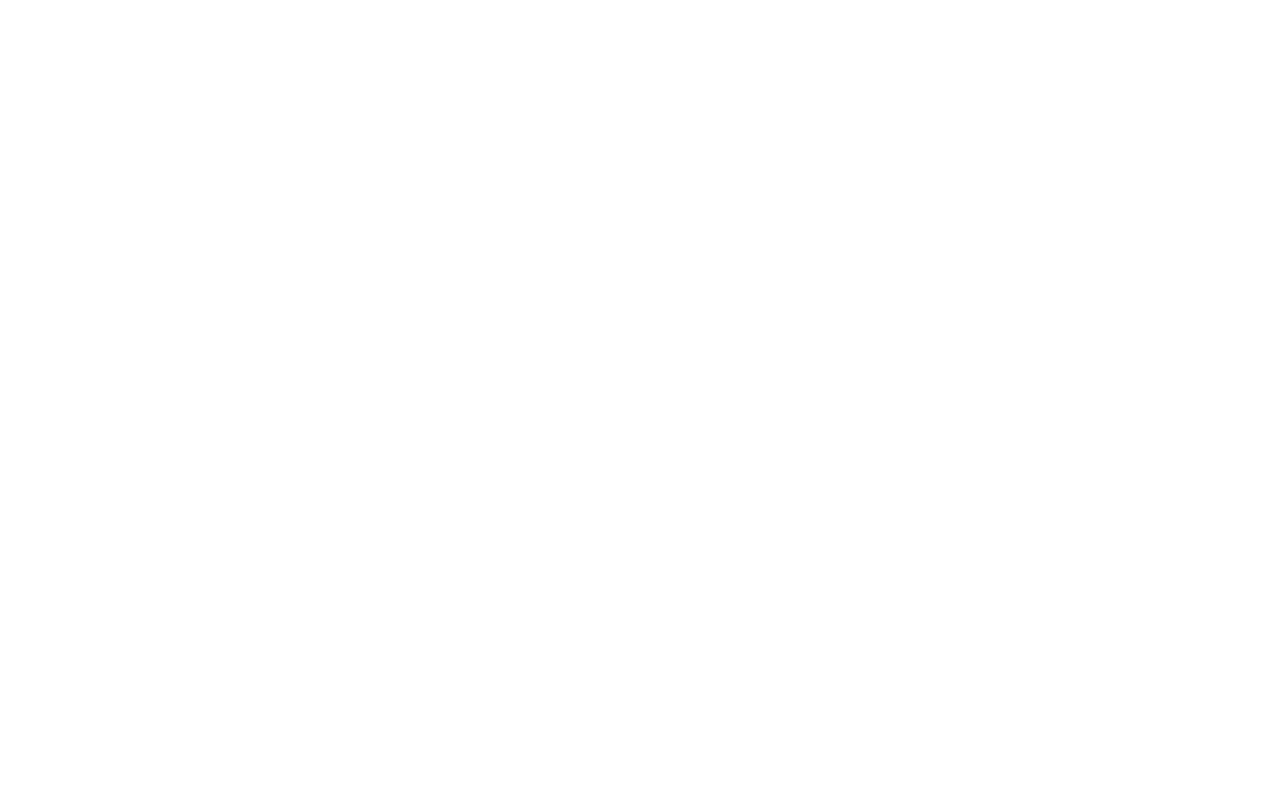
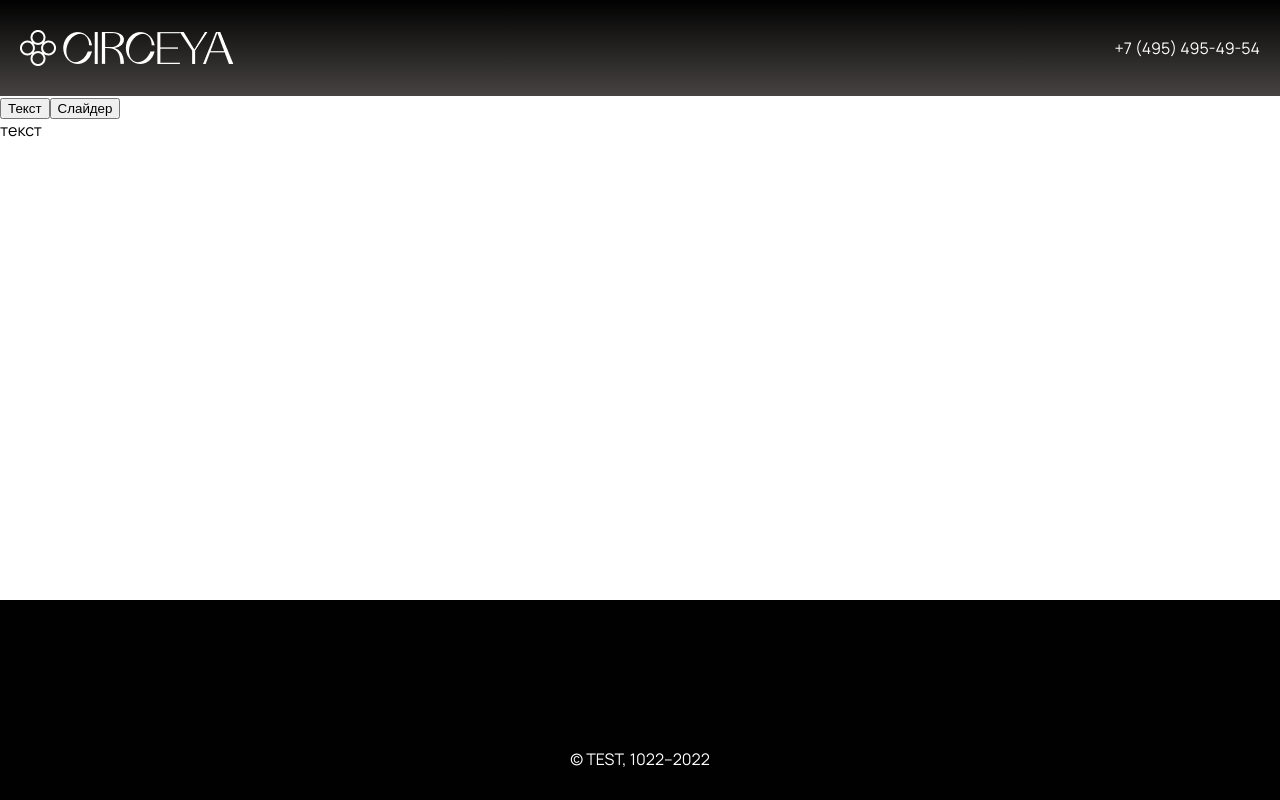
Before and after one commit to IsaAgverdiev/task-keep-calm, a Vue app: page / in a window 1280 px wide. Built offline with nearby package versions, Linux system fonts and the light colour scheme.

Commit message:
feat: add footer, header, router

```diff
--- a/package.json
+++ b/package.json
@@ -7,7 +7,8 @@
     "build": "vue-cli-service build"
   },
   "dependencies": {
-    "vue": "^3.2.13"
+    "vue": "^3.2.13",
+    "vue-router": "^4.1.2"
   },
   "devDependencies": {
     "@vue/cli-service": "~5.0.0"
--- a/src/App.vue
+++ b/src/App.vue
@@ -1,22 +1,63 @@
 <template>
+  <Header />
+  <Tabs />
+  <router-view></router-view>
+  <Footer />
 </template>
 
 <script>
+import Header from "@/components/Header.vue";
+import Footer from "@/components/Footer.vue";
+import Main from "./pages/Main.vue";
 
+import Tabs from "@/components/Tabs.vue";
 export default {
-  name: 'App',
-  components: {
-  }
-}
+  name: "App",
+  components: { Header, Footer, Main, Tabs },
+};
 </script>
 
 <style>
+@import url("https://fonts.googleapis.com/css2?family=Manrope:wght@400;500;600;700&display=swap");
+
 #app {
-  font-family: Avenir, Helvetica, Arial, sans-serif;
+  display: flex;
+  flex-direction: column;
+  margin-top: 0px;
+  height: 100%;
+  font-family: "Manrope", sans-serif;
   -webkit-font-smoothing: antialiased;
   -moz-osx-font-smoothing: grayscale;
-  text-align: center;
-  color: #2c3e50;
-  margin-top: 60px;
+}
+*,
+*::before,
+*::after {
+  box-sizing: border-box;
+}
+
+html,
+body {
+  margin: 0;
+  padding: 0;
+  height: 100vh;
+}
+main {
+  flex: 1 0 auto;
+}
+
+.container {
+  max-width: 1440px;
+  padding: 0 20px;
+  margin: 0 auto;
+}
+
+a {
+  color: #fff;
+  text-decoration: none;
+  font-family: "Manrope", sans-serif;
+}
+a:visited {
+  color: inherit;
+  font-size: 24px;
 }
 </style>
--- /dev/null
+++ b/src/components/Carousel.vue
@@ -0,0 +1,9 @@
+<template>
+  <main class="main">слайдер</main>
+</template>
+
+<script>
+export default { components: {} };
+</script>
+
+<style></style>
--- /dev/null
+++ b/src/components/Footer.vue
@@ -0,0 +1,32 @@
+<template>
+  <footer class="footer">
+    <div class="container">
+      <div class="footer__inner">
+        <span class="footer__copy">© TEST, 1022–2022</span>
+      </div>
+    </div>
+  </footer>
+</template>
+
+<script>
+export default {};
+</script>
+
+<style>
+.footer {
+  margin-top: auto;
+  background: #010101;
+}
+.footer__inner {
+  display: flex;
+  align-items: end;
+  justify-content: center;
+  height: 200px;
+}
+.footer__copy {
+  display: block;
+  color: #fff;
+  margin-top: auto;
+  margin-bottom: 30px;
+}
+</style>
--- /dev/null
+++ b/src/components/Header.vue
@@ -0,0 +1,39 @@
+<template>
+  <header class="header">
+    <div class="container">
+      <div class="header__inner">
+        <img :src="logo" alt="" />
+        <a href="tel:+74954954954">+7 (495) 495-49-54</a>
+      </div>
+    </div>
+  </header>
+</template>
+
+<script>
+import logo from "@/assets/logo.png";
+export default {
+  data: function () {
+    return {
+      logo: logo,
+    };
+  },
+};
+</script>
+
+<style scoped>
+.header {
+  background: rgb(70, 67, 65);
+  background: linear-gradient(
+    0deg,
+    rgba(70, 67, 65, 1) 0%,
+    rgba(1, 1, 1, 1) 100%
+  );
+}
+
+.header__inner {
+  display: flex;
+  align-items: center;
+  justify-content: space-between;
+  padding: 30px 0;
+}
+</style>
--- /dev/null
+++ b/src/components/Tabs.vue
@@ -0,0 +1,12 @@
+<template>
+  <div class="">
+    <button class="" @click="$router.push('/text')">Текст</button>
+    <button class="" @click="$router.push('/carousel')">Слайдер</button>
+  </div>
+</template>
+
+<script>
+export default {};
+</script>
+
+<style></style>
--- /dev/null
+++ b/src/components/Text.vue
@@ -0,0 +1,9 @@
+<template>
+  <main class="main">текст</main>
+</template>
+
+<script>
+export default { components: {} };
+</script>
+
+<style></style>
--- /dev/null
+++ b/src/pages/Main.vue
@@ -0,0 +1,9 @@
+<template>
+  <main class="main">helloPess</main>
+</template>
+
+<script>
+export default {};
+</script>
+
+<style></style>
```
Also changed, not shown: src/components/Layout.vue (added, +16 -0 lines), src/main.js (+5 -3 lines), src/router.js (added, +17 -0 lines), src/assets/logo.png (added), 1 other file (tests, documents, lock files or other folders).
